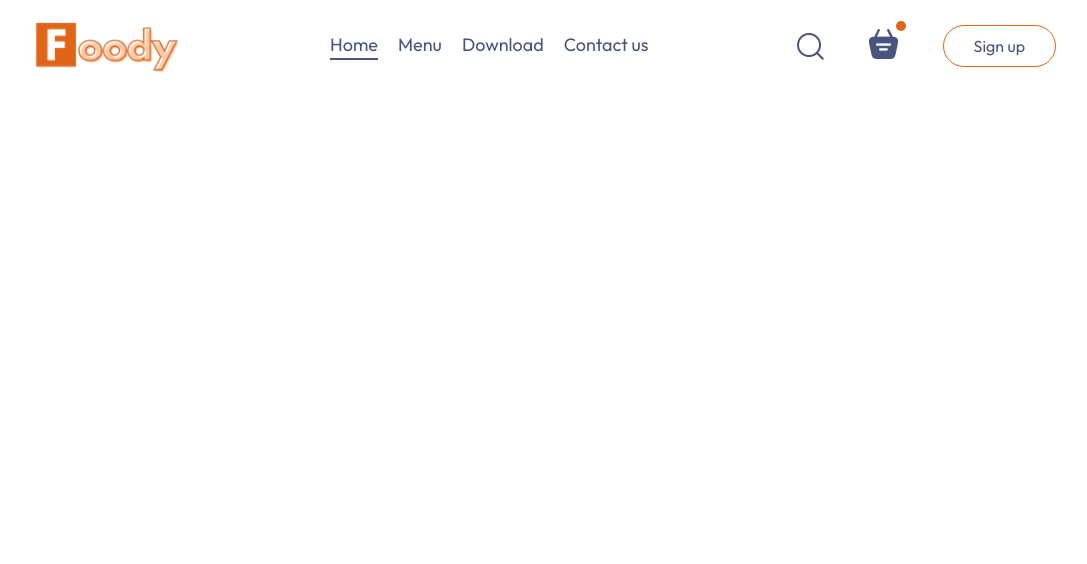
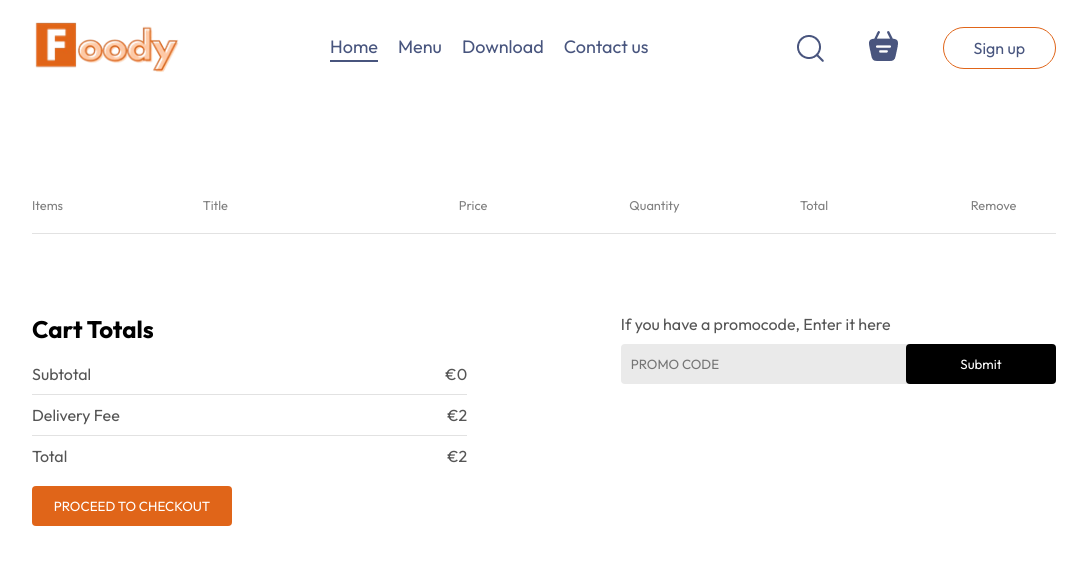
Before and after one commit to fiacrenet/foody, a React (Vite) app in the folder frontend/: page /cart in a window 1280 px wide. Shown: the top 564 px of the page, without its empty margins (96-1183 px from the left). Built offline with nearby package versions, Linux system fonts and the light colour scheme.

Commit message:
Checkout page complete build

```diff
--- a/frontend/src/components/Navbar/Navbar.jsx
+++ b/frontend/src/components/Navbar/Navbar.jsx
@@ -1,15 +1,19 @@
-import React, { useState } from 'react'
+import React, { useContext, useState } from 'react'
 import '../../styles/Navbar.css'
 import { assets } from '../../assets/assets'
 import { Link } from 'react-router-dom';
+import { StoreContext } from '../../context/StoreContext';
 
 
 const Navbar = ({setShowLogin}) => {
 
   const [menu, setMenu] = useState('home');
+
+  const { getTotalCartAmount } = useContext(StoreContext);
+
   return (
     <div className='navbar'>
-      <img src={assets.logo} alt="" className="logo" />
+      <Link to='/'><img src={assets.logo} alt="" className="logo" /></Link>
       <ul className="navbar-menu">
         <Link to='/' onClick={()=> setMenu('home')} className={menu==='home'?'active':''}>Home</Link>
         <a href='#explore-menu' onClick={()=> setMenu('menu')} className={menu==='menu'?'active':''}>Menu</a>
@@ -19,10 +23,8 @@
       <div className="navbar-right">
         <img src={assets.search_icon} alt="search icon"/>
         <div className="navbar-search-icon">
-          <img src={assets.basket_icon} alt="" />
-          <div className="dot">
-
-          </div>
+          <Link to='/cart'><img src={assets.basket_icon} alt="" /></Link>
+          <div className={getTotalCartAmount() === 0 ? '' : 'dot'}></div>
         </div>
         <button onClick={()=>setShowLogin(true)} type="submit">Sign up</button>
       </div>
--- a/frontend/src/context/StoreContext.jsx
+++ b/frontend/src/context/StoreContext.jsx
@@ -23,9 +23,18 @@
         setCartItems((prev) => ({...prev, [itemId]:prev[itemId]-1}))
     }
 
-    useEffect(()=>{
-        console.log(cartItems);
-    },[cartItems])
+    const getTotalCartAmount = () => {
+
+        let totalAmount = 0;
+        for (const item in cartItems) {
+            if (cartItems[item] > 0) {
+                let itemInfo = food_list.find((product) => product._id === item);
+                totalAmount += itemInfo.price * cartItems[item];
+            }
+
+        }
+        return totalAmount;
+    }
 
 
     const contextValue = {
@@ -34,7 +43,8 @@
         cartItems,
         setCartItems,
         addToCart,
-        removeFromCart
+        removeFromCart,
+        getTotalCartAmount
     }
 
     return(
--- a/frontend/src/pages/Cart/Cart.jsx
+++ b/frontend/src/pages/Cart/Cart.jsx
@@ -1,12 +1,82 @@
 import React from 'react'
 import '../../styles/Cart.css'
+import { useContext } from 'react'
+import { StoreContext } from '../../context/StoreContext'
+import { useNavigate } from 'react-router-dom'
 
 
 const Cart = () => {
+
+  const { cartItems, food_list, removeFromCart, getTotalCartAmount } = useContext(StoreContext);
+
+  const navigate = useNavigate();
+
   return (
-    <div>
+
+    <div className='cart'>
+      <div className="cart-items">
+        <div className="cart-items-title">
+          <p>Items</p>
+          <p>Title</p>
+          <p>Price</p>
+          <p>Quantity</p>
+          <p>Total</p>
+          <p>Remove</p>
+        </div>
+        <br />
+        <hr />
+        {food_list.map((item, index) => {
+          if (cartItems[item._id] > 0) {
+            return (
+              <div>
+                <div className='cart-items-title cart-items-item'>
+                  <img src={item.image} alt="" />
+                  <p>{item.name}</p>
+                  <p>€{item.price}</p>
+                  <p>{cartItems[item._id]}</p>
+                  <p>€{item.price * cartItems[item._id]}</p>
+                  <p onClick={() => removeFromCart(item._id)}className='cross'>x</p>
+                </div>
+                <hr />
+              </div>
+            )
+          }
+        })}
+      </div>
+      <div className="cart-bottom">
+        <div className="cart-total">
+          <h2>Cart Totals </h2>
+          <div>
+            <div className='cart-total-details'>
+              <p>Subtotal</p>
+              <p>€{getTotalCartAmount()}</p>
+            </div>
+            <hr />
+            <div className='cart-total-details'>
+              <p>Delivery Fee</p>
+              <p>€{2}</p>
+            </div>
+            <hr />
+            <div className='cart-total-details'>
+              <p>Total</p>
+              <p>€{getTotalCartAmount()+2}</p>
+            </div>
+          </div>
+          <button onClick={() => navigate('/order')}> PROCEED TO CHECKOUT </button>
+        </div>
+        <div className="cart-promocode">
+          <div>
+            <p>If you have a promocode, Enter it here </p>
+            <div className="cart-promocode-input">
+              <input type="text" placeholder='PROMO CODE' />
+              <button>Submit</button>
+            </div>
+          </div>
+        </div>
+      </div>
 
     </div>
+
   )
 }
 
--- a/frontend/src/styles/Cart.css
+++ b/frontend/src/styles/Cart.css
@@ -0,0 +1,110 @@
+.cart{
+    margin-top: 100px;
+}
+.cart-items-title{
+    display: grid;
+    grid-template-columns: 1fr 1.5fr 1fr 1fr 1fr 0.5fr;
+    align-items: center;
+    color: grey;
+    font-size: max(1vw,12px);
+
+}
+
+.cart-items-item{
+    margin: 10px 0px;
+    color: black;
+
+}
+
+.cart-items-item img{
+    width: 60px;
+}
+
+.cart hr{
+    height: 1px;
+    background-color: #e2e2e2;
+    border: none;
+}
+
+.cart-items-item .cross{
+    cursor: pointer;
+}
+
+.cart-bottom{
+    margin-top:80px ;
+    display: flex;
+    justify-content: space-between;
+    gap: max(12vw, 20px);
+}
+
+.cart-total{
+    flex:1;
+    display: flex;
+    flex-direction: column;
+    gap: 20px;
+}
+
+.cart-total-details{
+    display: flex;
+    justify-content: space-between;
+    color: #555;
+}
+
+.cart-total hr{
+    margin: 10px 0px;
+}
+
+.cart-total button{
+    border: none;
+    color:white;
+    background-color: #E06519;
+    width: max(15vw,200px);
+    padding: 12px 0px;
+    border-radius: 4px;
+    cursor: pointer;
+}
+
+.cart-promocode{
+    flex: 1;
+}
+
+.cart-promocode p{
+    color: #555;
+}
+
+.cart-promocode-input{
+    margin-top: 10px;
+    display: flex;
+    justify-content: space-between;
+    align-items: center;
+    background-color: #eaeaea;
+    border-radius: 4px;
+}
+
+.cart-promocode-input input{
+    background: transparent;
+    border: none;
+    outline: none;
+    padding-left: 10px;
+}
+
+.cart-promocode-input button{
+    border: none;
+    color: white;
+    background-color: black;
+    width: max(10vw,150px);
+    padding: 12px 5px;
+    border-radius: 4px;
+    cursor: pointer;
+}
+
+@media(max-width:750px) {
+    .cart-bottom{
+        flex-direction: column-reverse;
+    }
+
+    .cart-promocode{
+        justify-content: start;
+    }
+
+}
```
